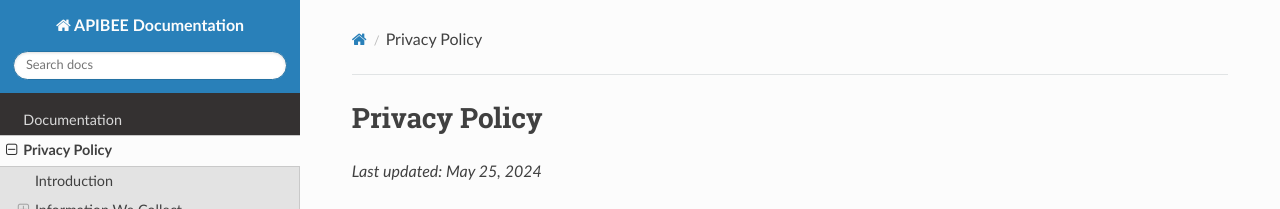
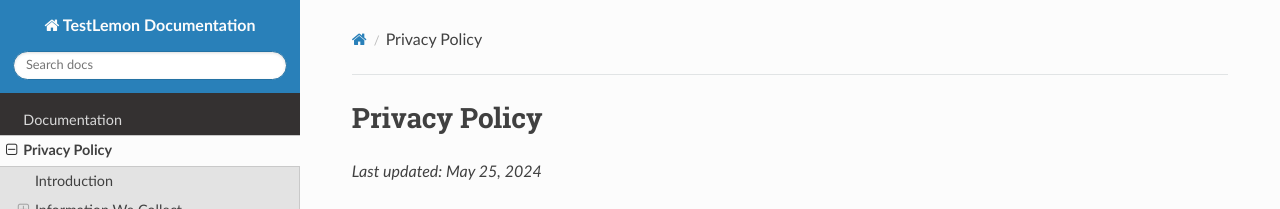
Before and after one commit to itbusina/testlemon-docs, an MkDocs documentation site: the page built from docs/docs/privacy-policy.md, in a window 1280 px wide. Shown: the top 209 px of the page. Built offline with MkDocs 1.6.1, drawn with Linux system fonts in a browser that asks for light colours; nearby versions of some CDN libraries.

Commit message:
Update mkdocs.yml

```diff
--- a/docs/mkdocs.yml
+++ b/docs/mkdocs.yml
@@ -1,5 +1,5 @@
-site_name: APIBEE Documentation
-site_url: https://docs.apibee.app/
+site_name: TestLemon Documentation
+site_url: https://docs.testlemon.com/
 theme:
   name: readthedocs
 extra_css: [css/extra.css]
```
